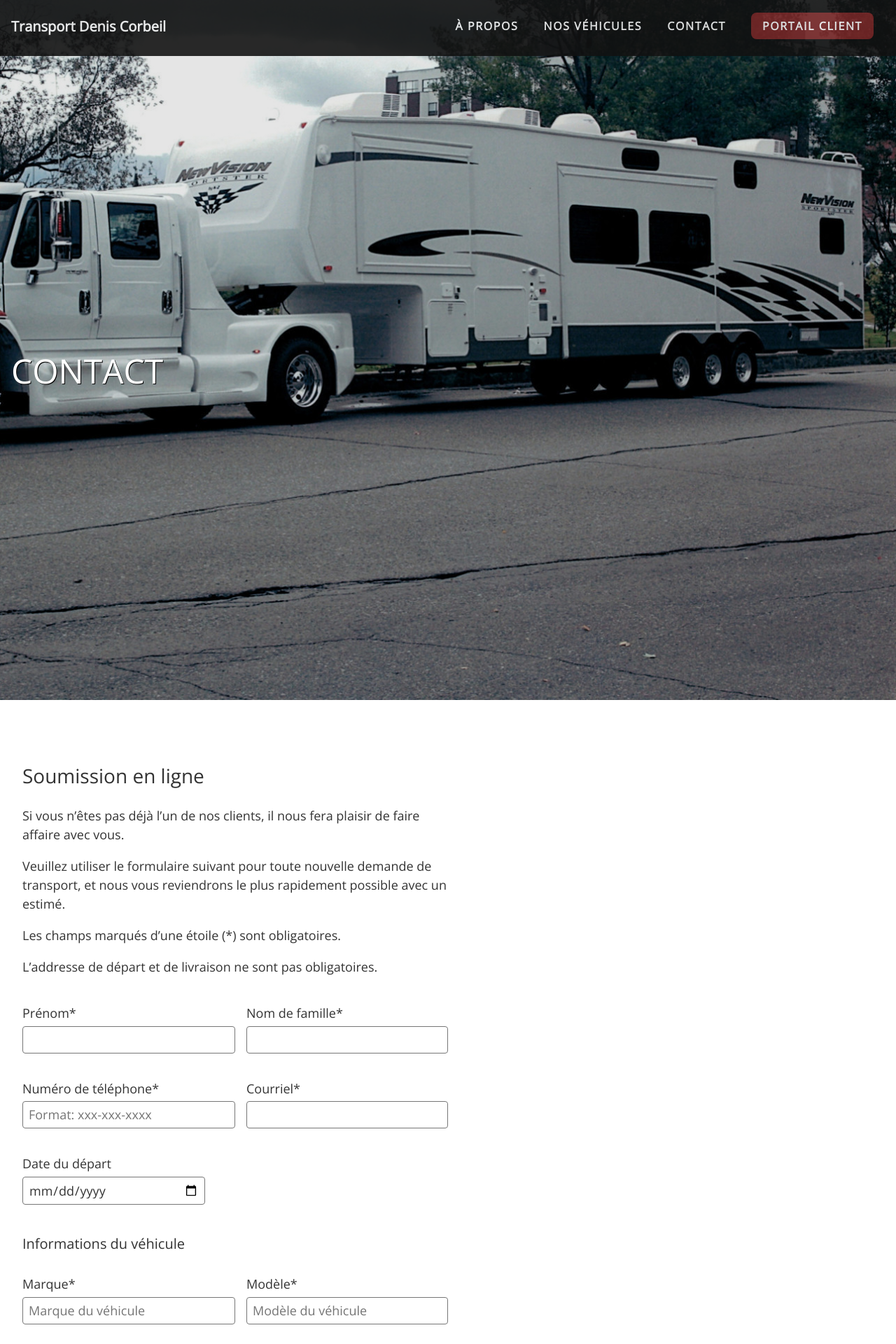
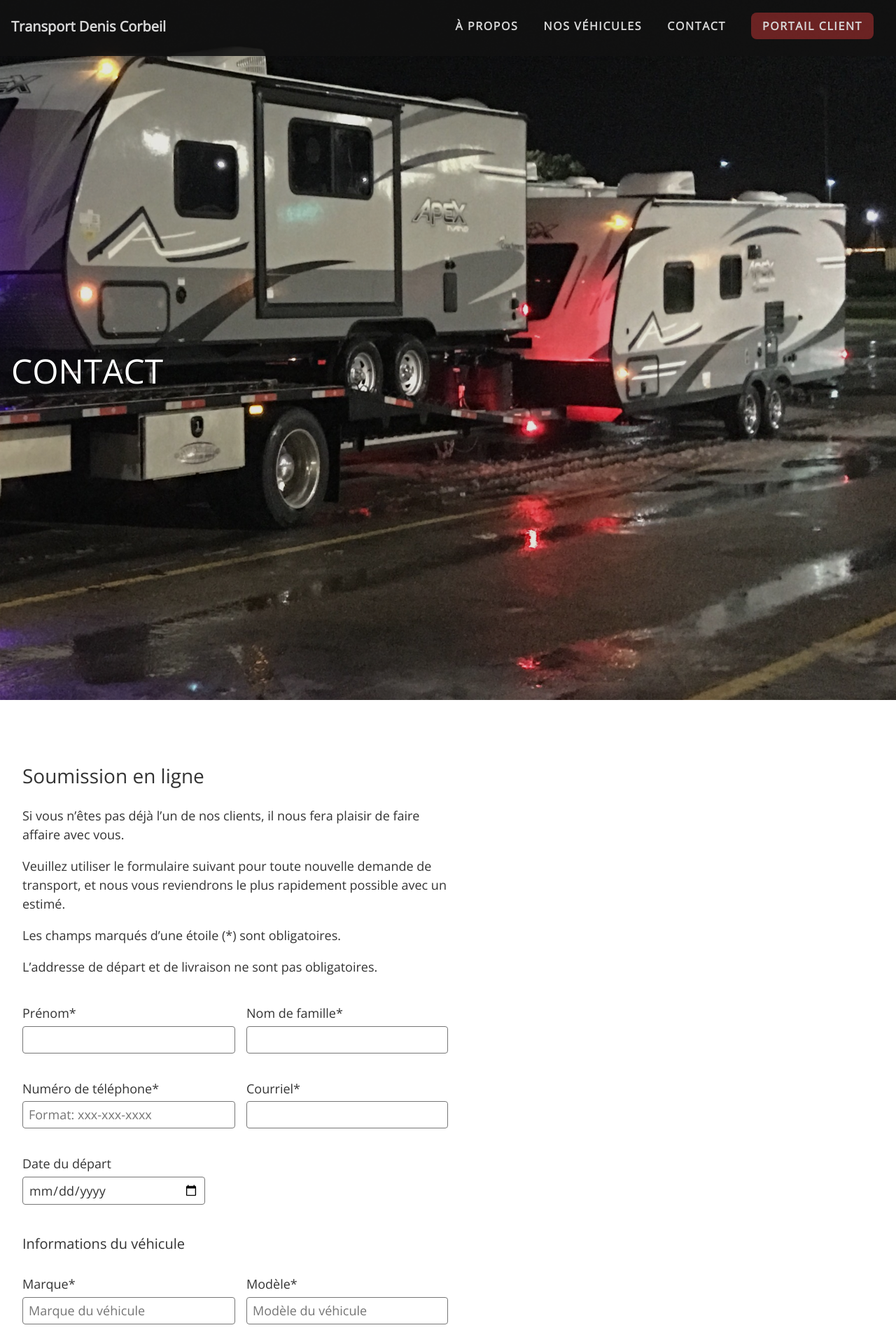
Before and after one commit to ouarez/tdc-jekyll, a Jekyll site: the page built from contact.md, in a window 1280 px wide. Shown: the top 1920 px of the page at 70% size. Built offline with Jekyll 4.4.1, drawn with Linux system fonts in a browser that asks for light colours; nearby versions of some CDN libraries; a script that is not in the unit is left out.

Commit message:
Update Éditer le contenu des pages “contact”

```diff
--- a/contact.md
+++ b/contact.md
@@ -5,7 +5,7 @@ description: >-
   Veuillez utiliser le formulaire suivant pour toute nouvelle demande de
   transport, et nous vous reviendrons le plus rapidement possible avec un
   estimé.
-cover_image: /img/extreme-fw.jpg
+cover_image: /img/camion-44-77-travail-le-soir-aussi-.jpg
 ---
 ### Soumission en ligne
 
```
